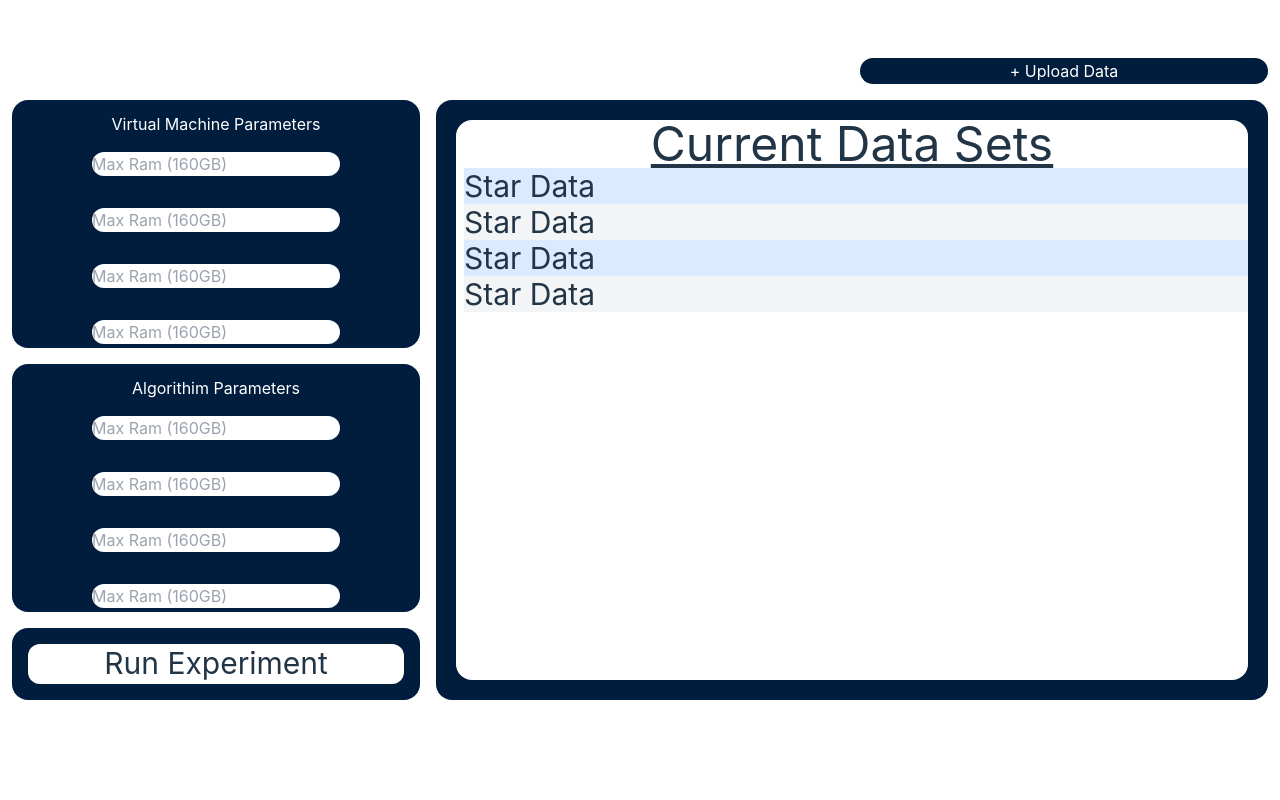
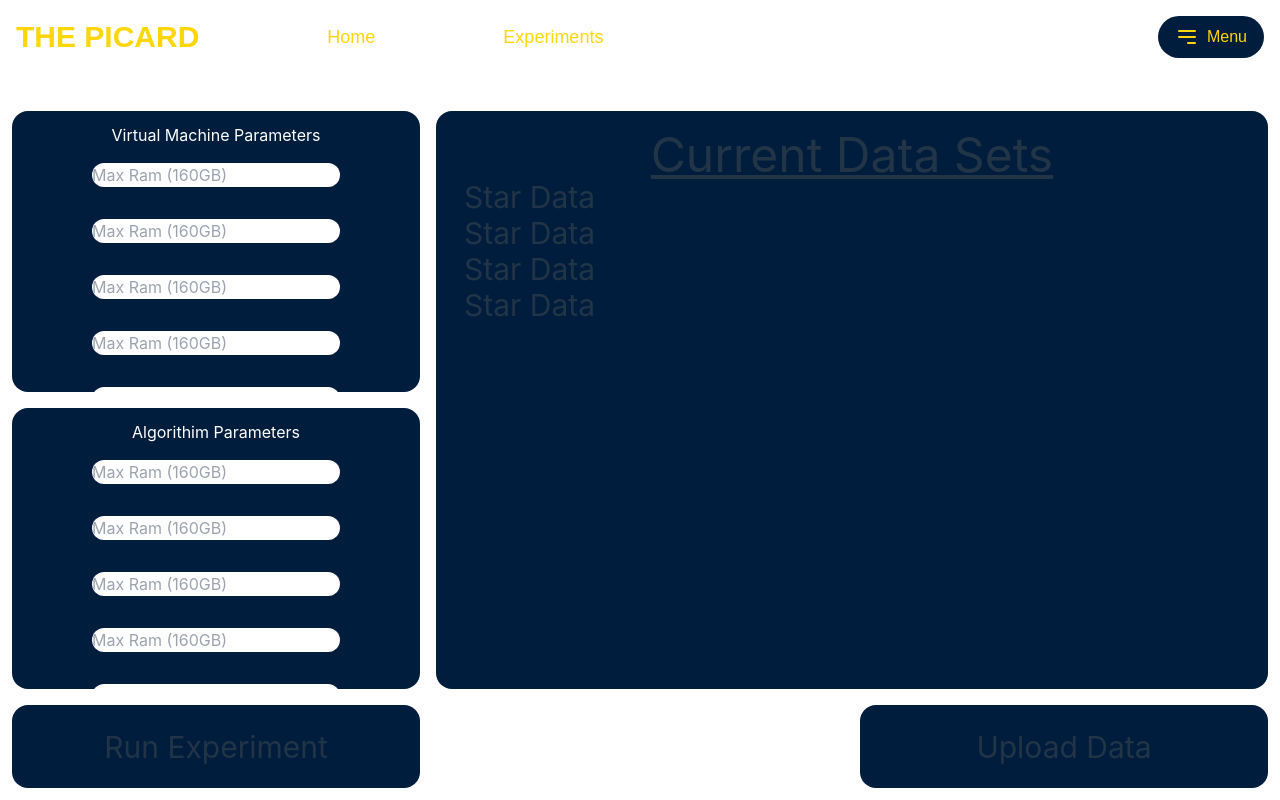
Before and after one commit to ThePICARDProject/481-FrontEnd, a React (Vite) app in the folder picard/: page /experiment in a window 1280 px wide. Built offline with nearby package versions, Linux system fonts and the light colour scheme; a web font is replaced by a local one.

Commit message:
more work on experiment page

```diff
--- a/picard/src/routes/Experiment.jsx
+++ b/picard/src/routes/Experiment.jsx
@@ -1,51 +1,51 @@
-import './Experiment.css'
-
+import './Experiment.css';
+import Header from '../components/header/header'
 function Experiment() {
     return (
-        <div className="main grid grid-cols-3 grid-rows-9 gap-4 h-screen p-3">
-            <div className="col-span-2 bg-[#ffffff]"></div>
-            <div className='relative'>
-                <div className={'absolute bottom-0 bg-[#001d3d] w-full text-white rounded-3xl'}>
-                    <button onClick={() => {alert("Upload data")}}>+ Upload Data</button>
-                </div>
-            </div>
+        <>
+        <div className="mt-3 main grid grid-cols-3 grid-rows-8 gap-4 h-screen p-3">
+            <Header className='col-span-2' />
+            <div className="col-span-3"></div>
+
             <div className="bg-[#001D3D] row-span-3 rounded-2xl overflow-auto overflow-x-hidden">
                 <div className="text-white mt-3 w-full">Virtual Machine Parameters</div>
-                <input type="number" placeholder="Max Ram (160GB)" className="bg-white rounded-3xl m-4" />
-                <input type="number" placeholder="Max Ram (160GB)" className="bg-white rounded-3xl m-4" />
-                <input type="number" placeholder="Max Ram (160GB)" className="bg-white rounded-3xl m-4" />
-                <input type="number" placeholder="Max Ram (160GB)" className="bg-white rounded-3xl m-4" />
-                <input type="number" placeholder="Max Ram (160GB)" className="bg-white rounded-3xl m-4" />
-                <input type="number" placeholder="Max Ram (160GB)" className="bg-white rounded-3xl m-4" />
-                <input type="number" placeholder="Max Ram (160GB)" className="bg-white rounded-3xl m-4" />
+                <input type="number" placeholder="Max Ram (160GB)" className=" rounded-3xl m-4" />
+                <input type="number" placeholder="Max Ram (160GB)" className=" rounded-3xl m-4" />
+                <input type="number" placeholder="Max Ram (160GB)" className=" rounded-3xl m-4" />
+                <input type="number" placeholder="Max Ram (160GB)" className=" rounded-3xl m-4" />
+                <input type="number" placeholder="Max Ram (160GB)" className=" rounded-3xl m-4" />
+                <input type="number" placeholder="Max Ram (160GB)" className=" rounded-3xl m-4" />
+                <input type="number" placeholder="Max Ram (160GB)" className=" rounded-3xl m-4" />
             </div>
-            <div className=" col-span-2 bg-[#001D3D] row-span-7 rounded-2xl p-5">
-                <div className='bg-white w-full h-full rounded-2xl'>
+            <div className=" col-span-2 bg-[#001D3D] row-span-6 rounded-2xl p-5">
+                <div className='w-full h-full rounded-2xl'>
                     <h1 className='underline text-5xl'>Current Data Sets</h1>
-                    <h2 className='ml-2 text-3xl text-left bg-blue-100'>Star Data</h2>
-                    <h2 className='ml-2 text-3xl text-left bg-gray-100'>Star Data</h2>
-                    <h2 className='ml-2 text-3xl text-left bg-blue-100'>Star Data</h2>
-                    <h2 className='ml-2 text-3xl text-left bg-gray-100'>Star Data</h2>
+                    <h2 className='ml-2 text-3xl text-left'>Star Data</h2>
+                    <h2 className='ml-2 text-3xl text-left '>Star Data</h2>
+                    <h2 className='ml-2 text-3xl text-left '>Star Data</h2>
+                    <h2 className='ml-2 text-3xl text-left'>Star Data</h2>
                 </div>
             </div>
             <div className="bg-[#001D3D] row-span-3 rounded-2xl overflow-auto">
                 <div className="text-white mt-3 w-full">Algorithim Parameters</div>
                 <div className="overflow-auto">
-                    <input type="number" placeholder="Max Ram (160GB)" className="bg-white rounded-3xl m-4" />
-                    <input type="number" placeholder="Max Ram (160GB)" className="bg-white rounded-3xl m-4" />
-                    <input type="number" placeholder="Max Ram (160GB)" className="bg-white rounded-3xl m-4" />
-                    <input type="number" placeholder="Max Ram (160GB)" className="bg-white rounded-3xl m-4" />
-                    <input type="number" placeholder="Max Ram (160GB)" className="bg-white rounded-3xl m-4" />
-                    <input type="number" placeholder="Max Ram (160GB)" className="bg-white rounded-3xl m-4" />
-                    <input type="number" placeholder="Max Ram (160GB)" className="bg-white rounded-3xl m-4" />
+                    <input type="number" placeholder="Max Ram (160GB)" className=" rounded-3xl m-4" />
+                    <input type="number" placeholder="Max Ram (160GB)" className=" rounded-3xl m-4" />
+                    <input type="number" placeholder="Max Ram (160GB)" className=" rounded-3xl m-4" />
+                    <input type="number" placeholder="Max Ram (160GB)" className=" rounded-3xl m-4" />
+                    <input type="number" placeholder="Max Ram (160GB)" className=" rounded-3xl m-4" />
+                    <input type="number" placeholder="Max Ram (160GB)" className=" rounded-3xl m-4" />
+                    <input type="number" placeholder="Max Ram (160GB)" className=" rounded-3xl m-4" />
                 </div>
             </div>
-            <div className='bg-[#001D3D] rounded-2xl text-3xl p-4'>
-                <div className='bg-white w-fill h-full rounded-xl'>
-                    <button onClick={() => alert('Run Experiment')} >Run Experiment</button>
-                </div>
+            <div className='bg-[#001D3D] rounded-2xl text-3xl'>
+                    <button className='w-full h-full' onClick={() => alert('Run Experiment')}>Run Experiment</button>
             </div>
-        </div>
+            <div />
+            <div className='bg-[#001D3D] rounded-2xl text-3xl'>
+                    <button className='w-full h-full' onClick={() => alert('Upload Data')}>Upload Data</button>
+            </div>
+        </div></>
     )
   }
 
```
